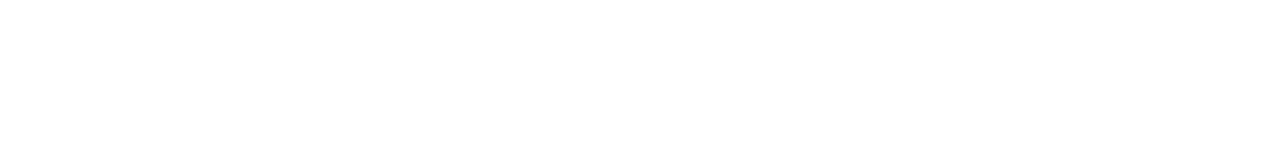
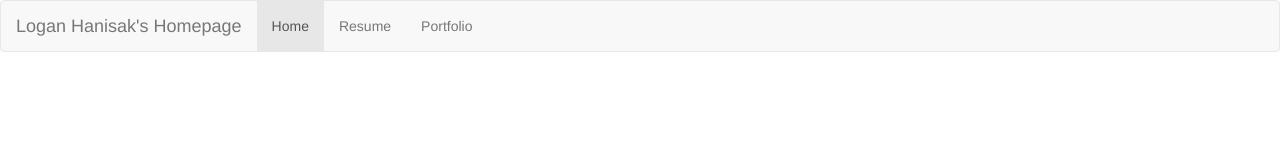
Before and after one commit to KingLogar/117-final, a plain HTML site: page index.html in a window 1280 px wide. Drawn offline with nearby package versions, Linux system fonts and the light colour scheme.

Commit message:
Task: Added Navbar & BootStrap css

```diff
--- a/index.html
+++ b/index.html
@@ -0,0 +1,24 @@
+<!DOCTYPE html>
+<html lang="en">
+<head>
+    <meta charset="UTF-8">
+    <title>Logan Hanisak's Homepage</title>
+    <link rel="stylesheet" href="https://maxcdn.bootstrapcdn.com/bootstrap/3.4.0/css/bootstrap.min.css">
+</head>
+<body>
+
+<nav class="navbar navbar-default">
+    <div class="container-fluid">
+        <div class="navbar-header">
+            <a class="navbar-brand" href="index.html">Logan Hanisak's Homepage</a>
+        </div>
+        <ul class="nav navbar-nav">
+            <li class="active"><a href="index.html">Home</a></li>
+            <li><a href="resume.html">Resume</a></li>
+            <li><a href="portfolio.html">Portfolio</a></li>
+        </ul>
+    </div>
+</nav>
+
+</body>
+</html>
```
Also changed, not shown: portfolio.html (+15 -1 lines), resume.html (+15 -1 lines).
